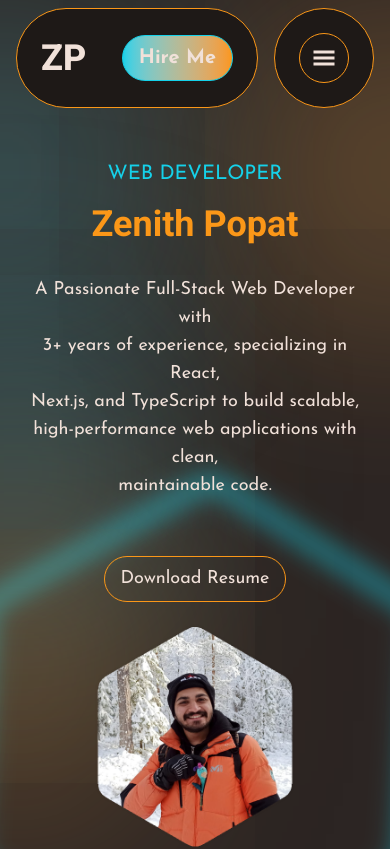
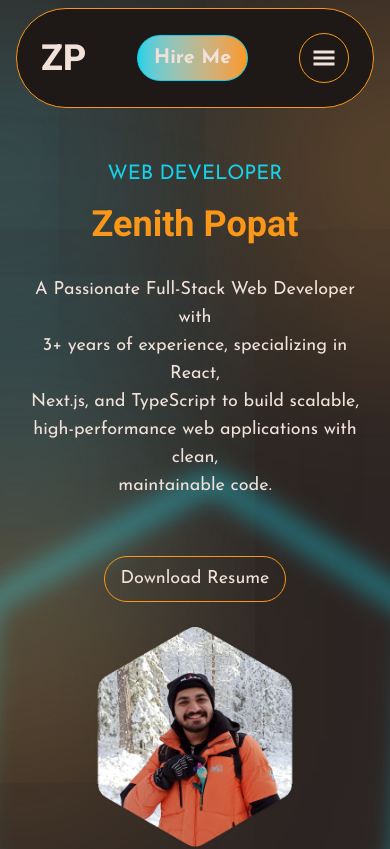
Before and after one commit to ZenithPopat/zenithportfolio, a React (Vite) app: page / in a window 390 px wide. Shown: the top 849 px of the page. Built offline with nearby package versions, Linux system fonts and the light colour scheme.

Commit message:
Styling changes

```diff
--- a/package.json
+++ b/package.json
@@ -12,6 +12,7 @@
   "dependencies": {
     "@emailjs/browser": "^4.4.1",
     "@tailwindcss/vite": "^4.0.17",
+    "@vercel/analytics": "^1.5.0",
     "emailjs": "^4.0.3",
     "motion": "^12.6.2",
     "react": "^19.0.0",
--- a/src/App.jsx
+++ b/src/App.jsx
@@ -11,6 +11,7 @@ import ContactMeMain from "./components/contactMe/ContactMeMain";
 import FooterMain from "./components/footer/FooterMain";
 import BackToTopButton from "./components/backToTopButton/backToTopButton";
 import WhatsNextMain from "./components/whatsNextSection/WhatsNextMain";
+import { Analytics } from "@vercel/analytics/react";
 
 function App() {
   return (
@@ -29,8 +30,8 @@ function App() {
       <div id="contactMe">
         <ContactMeMain />
       </div>
-      <BackToTopButton />
       <FooterMain />
+      <Analytics />
     </main>
   );
 }
--- a/src/components/backToTopButton/backToTopButton.jsx
+++ b/src/components/backToTopButton/backToTopButton.jsx
@@ -19,7 +19,7 @@ const BackToTopButton = () => {
   return (
     <button
       onClick={scrollToTop}
-      className={`fixed bottom-15 right-15 p-3 rounded-full bg-orange text-white shadow-lg transition-opacity duration-300 z-50 ${
+      className={`fixed bottom-4 right-4 sm:bottom-6 sm:right-6 p-3 rounded-full bg-orange text-white shadow-lg transition-opacity duration-300 z-50 ${
         visible ? "opacity-100" : "opacity-0 pointer-events-none"
       }`}
       aria-label="Scroll to top"
--- a/src/components/navbar/NavBarMain.jsx
+++ b/src/components/navbar/NavBarMain.jsx
@@ -10,25 +10,30 @@ const NavBarMain = () => {
     setMenuOpen(!menuOpen);
   };
   return (
-    <nav className="max-w-[1300px] mx-auto px-4 w-full fixed left-[50%] -translate-x-[50%] z-20 flex gap-4 mt-2">
+    <nav className="mx-auto max-w-[1300px] px-4 w-full fixed left-[50%] -translate-x-[50%] z-20 flex gap-4 mt-2">
       <div
-        className="flex justify-between w-full max-w-[1200px] mx-auto bg-black items-center rounded-r-full rounded-l-full p-6
+        className="flex justify-between w-full mx-auto bg-black items-center rounded-r-full rounded-l-full p-6
             border-[0.5px] border-orange"
       >
-        <NavBarLogo />
+        <button
+          onClick={() => window.scrollTo({ top: 0, behavior: "smooth" })}
+          aria-label="Scroll to top"
+        >
+          <NavBarLogo />
+        </button>
         <div className={`${menuOpen ? "sm:block" : "sm:hidden"} lg:block`}>
           <NavBarLinks />
         </div>
         <NavBarBtn />
-      </div>
-      <div className="flex lg:hidden sm:block p-6 bg-black items-center justify-center rounded-full border-[0.5px] border-orange">
         <button
-          className="text-2xl p-3 border border-orange rounded-full text-white"
+          className="flex lg:hidden sm:block bg-black items-center justify-center border-[0.5px] text-2xl p-3 border-orange rounded-full text-white"
           onClick={toggleMenu}
         >
           <GiHamburgerMenu />
         </button>
       </div>
+      {/* <div className="flex lg:hidden sm:block p-6 bg-black items-center justify-center rounded-full border-[0.5px] border-orange">
+      </div> */}
     </nav>
   );
 };
--- a/src/components/projectSection/SingleProject.jsx
+++ b/src/components/projectSection/SingleProject.jsx
@@ -1,4 +1,3 @@
-import React from "react";
 import { BiRightTopArrowCircle } from "react-icons/bi";
 import { motion } from "framer-motion";
 import { fadeIn } from "../../framerMotion/variants";
@@ -26,7 +25,7 @@ const SingleProject = ({
     >
       <div>
         <h2
-          className={`md:text-3xl sm:text-2xl text-orange ${
+          className={`md:text-3xl sm:text-center sm:text-2xl text-orange ${
             align === "left" ? "md:text-right" : "md:text-left"
           }`}
         >
--- a/src/components/whatsNextSection/WhatsNextSingle.jsx
+++ b/src/components/whatsNextSection/WhatsNextSingle.jsx
@@ -17,7 +17,7 @@ const WhatsNextSingle = ({ name, year, align, type, image, description }) => {
     >
       <div>
         <h2
-          className={`md:text-3xl sm:text-2xl text-orange ${
+          className={`md:text-3xl sm:text-center sm:text-2xl text-orange ${
             align === "left" ? "md:text-right" : "md:text-left"
           }`}
         >
--- a/src/components/whatsNextSection/WhatsNextText.jsx
+++ b/src/components/whatsNextSection/WhatsNextText.jsx
@@ -3,7 +3,7 @@ import React from "react";
 const WhatsNextText = () => {
   return (
     <div className="flex flex-col items-center mt-[100px]">
-      <h2 className="text-6xl text-cyan mb-10">What's Next</h2>
+      <h2 className="text-5xl md:text-6xl text-cyan mb-10">What's Next</h2>
       <p className="text-lg text-center text-white">
         I'm always exploring new ideas and technologies to sharpen my skills and
         push my boundaries. Here's a glimpse of what I'm currently working on to
--- a/src/index.css
+++ b/src/index.css
@@ -58,6 +58,7 @@ body {
   background-color: var(--color-darkBrown);
   color: var(--color-white);
   font-family: var(--font-body);
+  overflow-x: hidden;
 }
 
 .border-cyan {
```
Also changed, not shown: src/components/heroSection/heroPic.jsx (+21 -14 lines), 1 other file (tests, documents, lock files or other folders).
